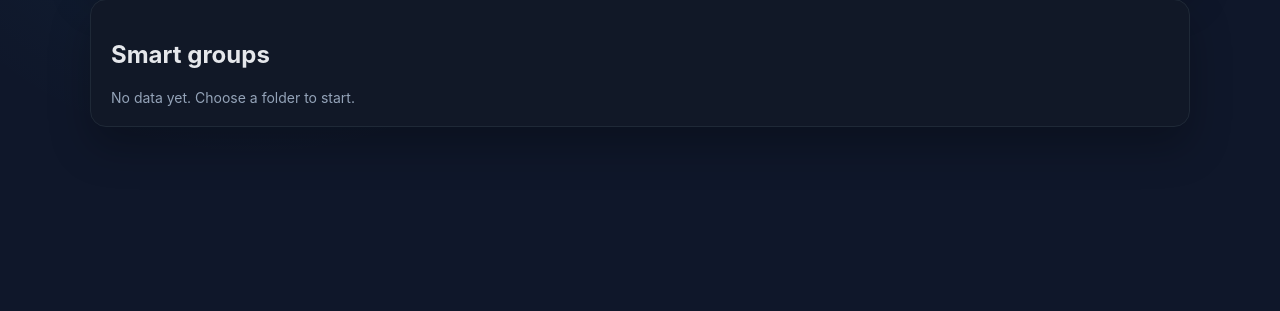
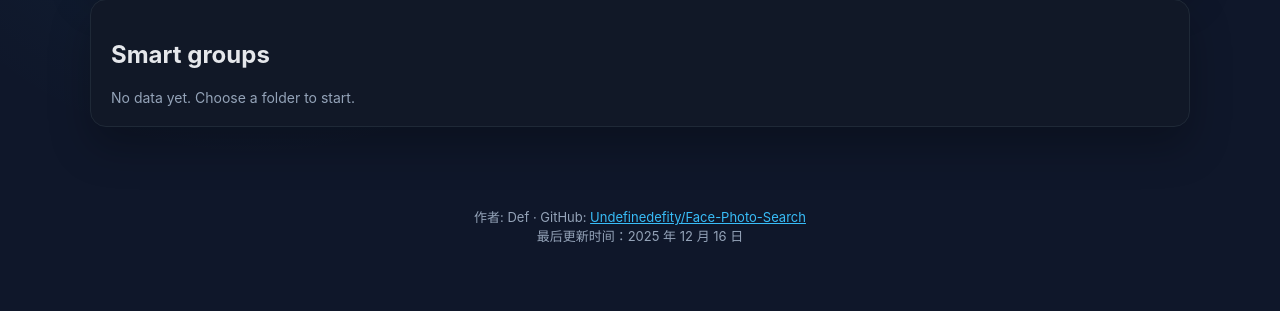
Before and after one commit to Undefinedefity/Face-Photo-Search, a FastAPI app: page / in a window 1280 px wide. Shown: the part 420-731 px from the top of the page. Run offline with FastAPI, Linux system fonts and the light colour scheme; data that the repository does not hold is empty.

Commit message:
chore: add footer with author and repo link

```diff
--- a/app/templates/index.html
+++ b/app/templates/index.html
@@ -254,6 +254,11 @@
     <div id="modal" class="modal hidden" style="display:none;" aria-hidden="true">
         <img id="modalImg" src="" alt="预览">
     </div>
+
+    <footer style="max-width:1100px;margin:0 auto 24px;padding:0 20px;color:var(--muted);font-size:13px;text-align:center;">
+        <div>作者: Def · GitHub: <a href="https://github.com/Undefinedefity/Face-Photo-Search" style="color:var(--accent);" target="_blank" rel="noopener">Undefinedefity/Face-Photo-Search</a></div>
+        <div>最后更新时间：2025 年 12 月 16 日</div>
+    </footer>
 
     <script>
         const input = document.getElementById('folderInput');
```
